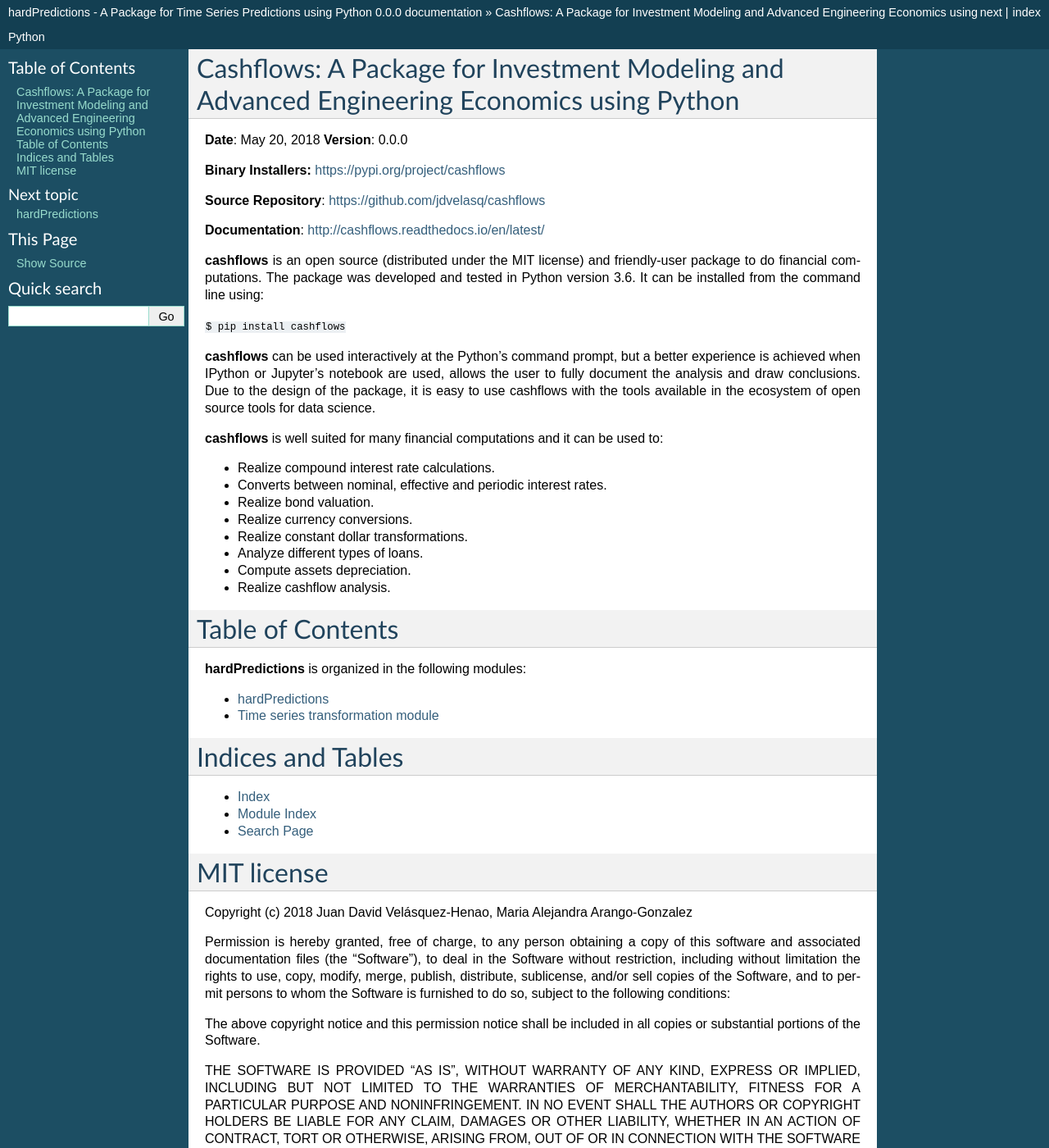
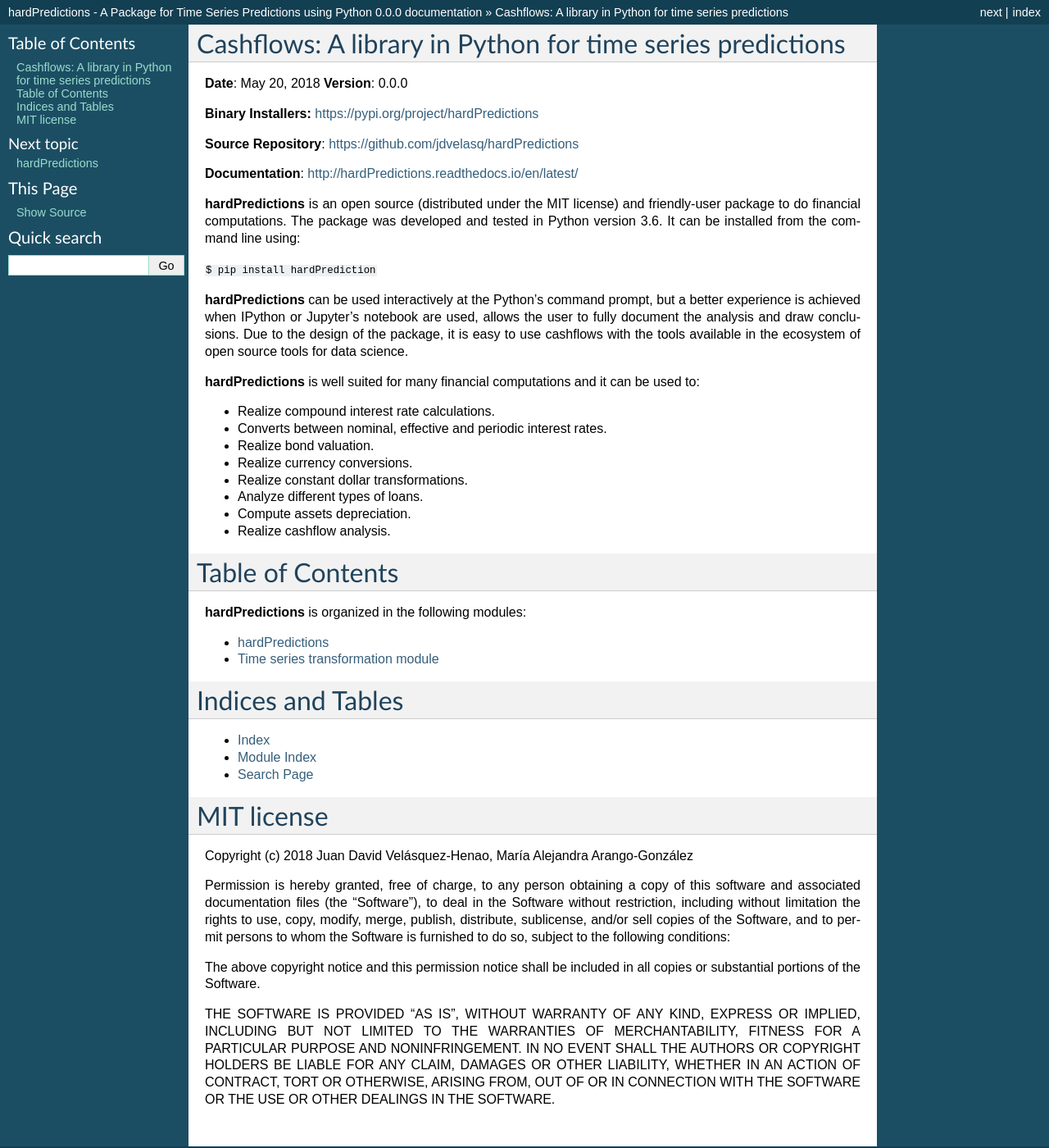
Before and after one commit to jdvelasq/hardPredictions, a Sphinx documentation site: the page built from docs/index.rst, in a window 1280 px wide and 1400 px high. Shown: the whole window at 82% size. Built offline with Sphinx 7.4.7, drawn with Linux system fonts in a browser that asks for light colours; some of the changed text lies outside the part shown.

Commit message:
Update index.rst

```diff
--- a/docs/index.rst
+++ b/docs/index.rst
@@ -3,30 +3,30 @@
    You can adapt this file completely to your liking, but it should at least
    contain the root `toctree` directive.
 
-Cashflows: A Package for Investment Modeling and Advanced Engineering Economics using Python
+Cashflows: A library in Python for time series predictions
 ============================================================================================
 
 **Date**: May 20, 2018  **Version**: 0.0.0
 
-**Binary Installers:** https://pypi.org/project/cashflows
+**Binary Installers:** https://pypi.org/project/hardPredictions
 
-**Source Repository**: https://github.com/jdvelasq/cashflows
+**Source Repository**: https://github.com/jdvelasq/hardPredictions
 
-**Documentation**: http://cashflows.readthedocs.io/en/latest/
+**Documentation**: http://hardPredictions.readthedocs.io/en/latest/
 
-**cashflows** is an open source (distributed under the MIT license) and friendly-user
+**hardPredictions** is an open source (distributed under the MIT license) and friendly-user
 package to do financial computations. The package was developed and tested in Python
 version 3.6. It can be installed from the command line using:
 
-``$ pip install cashflows``
+``$ pip install hardPrediction``
 
-**cashflows** can be used interactively at the Python’s command prompt, but a better
+**hardPredictions** can be used interactively at the Python’s command prompt, but a better
 experience is achieved when IPython or Jupyter’s notebook are used, allows the
 user to fully document the analysis and draw conclusions. Due to the design of
 the package, it is easy to use cashflows with the tools available in the ecosystem
 of open source tools for data science.
 
-**cashflows** is well suited for many financial computations and it can be used to:
+**hardPredictions** is well suited for many financial computations and it can be used to:
 
 * Realize compound interest rate calculations.
 
@@ -72,7 +72,7 @@
 MIT license
 ===============================================================================
 
-Copyright (c) 2018 Juan David Velásquez-Henao, Maria Alejandra Arango-Gonzalez
+Copyright (c) 2018 Juan David Velásquez-Henao, María Alejandra Arango-González
 
 Permission is hereby granted, free of charge, to any person obtaining a copy
 of this software and associated documentation files (the "Software"), to deal
```
